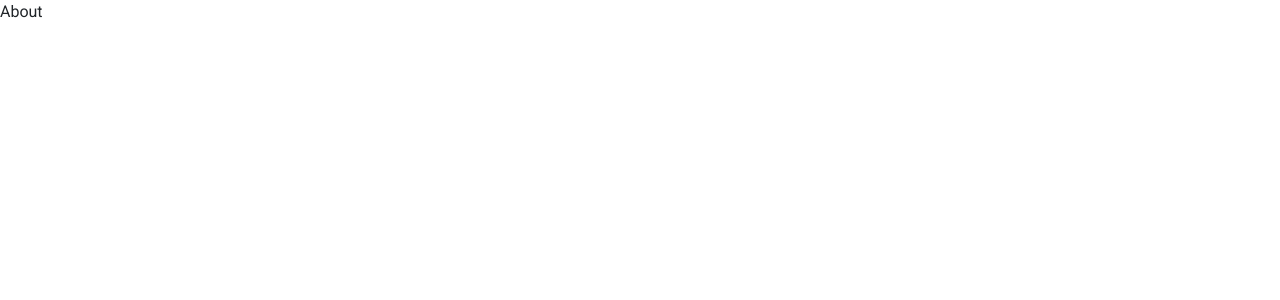
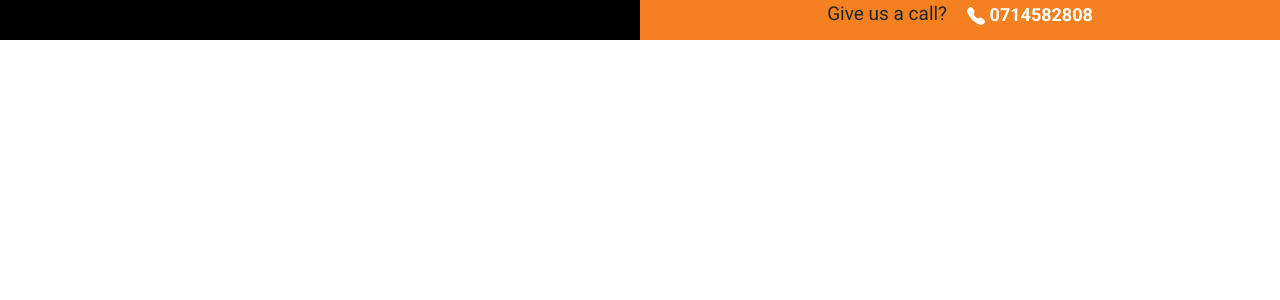
Before and after one commit to Manenomyk/Walez-Plumbing, a React (Create React App) app: page /About in a window 1280 px wide. Shown: the top 300 px of the page. Built offline with nearby package versions, Linux system fonts and the light colour scheme.

Commit message:
about top

```diff
--- a/src/Pages/About/About.js
+++ b/src/Pages/About/About.js
@@ -1,9 +1,26 @@
 import React from 'react';
 import './About.css';
+import * as abou from 'react-bootstrap';
+import { BsTelephoneFill } from "react-icons/bs";
 
 function About() {
   return (
-    <div>About</div>
+    <div>
+      <div className="sect1">
+        <div className="nam1"></div>
+        <div className="nam2">
+          <abou.Container>
+            <div className="topsec">
+              <div className="topcontact">Give us a call?</div>
+              <div className="topnumber">
+                {" "}
+                <BsTelephoneFill /> 0714582808
+              </div>
+            </div>
+          </abou.Container>
+        </div>
+      </div>
+    </div>
   )
 }
 
--- a/src/Pages/Home/Home.js
+++ b/src/Pages/Home/Home.js
@@ -44,7 +44,7 @@ function Home() {
             </div>
             <ul>
               <li>
-                <a href="#about">
+                <a href="/about">
                   {" "}
                   Learn more <i className="fas fa-caret-right"></i>
                 </a>
```
